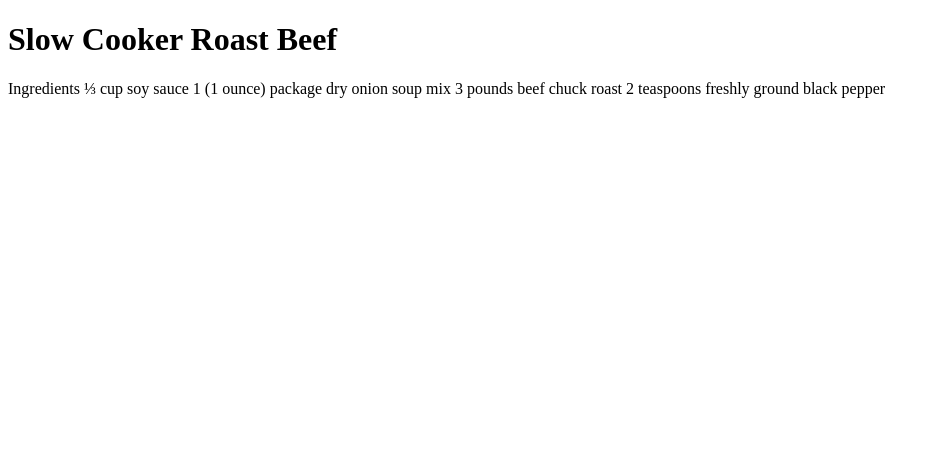
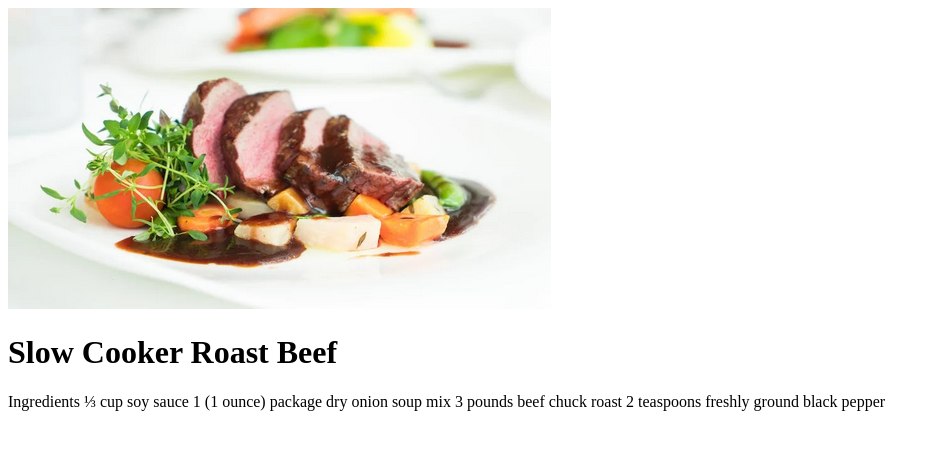
Before and after one commit to grace-creator/odin-recipes, a plain HTML site: page recipes/roast-beef.html in a window 1280 px wide. Shown: the whole page, without its empty margins (0-940 px from the left). Drawn offline with Linux system fonts and the light colour scheme.

Commit message:
add image link

```diff
--- a/recipes/roast-beef.html
+++ b/recipes/roast-beef.html
@@ -7,6 +7,7 @@
     <title>Odin Recipes</title>
 </head>
 <body>
+    <img src="../images/roast.jpg">
 <h1>Slow Cooker Roast Beef</h1>
 <p> Ingredients
 
```
